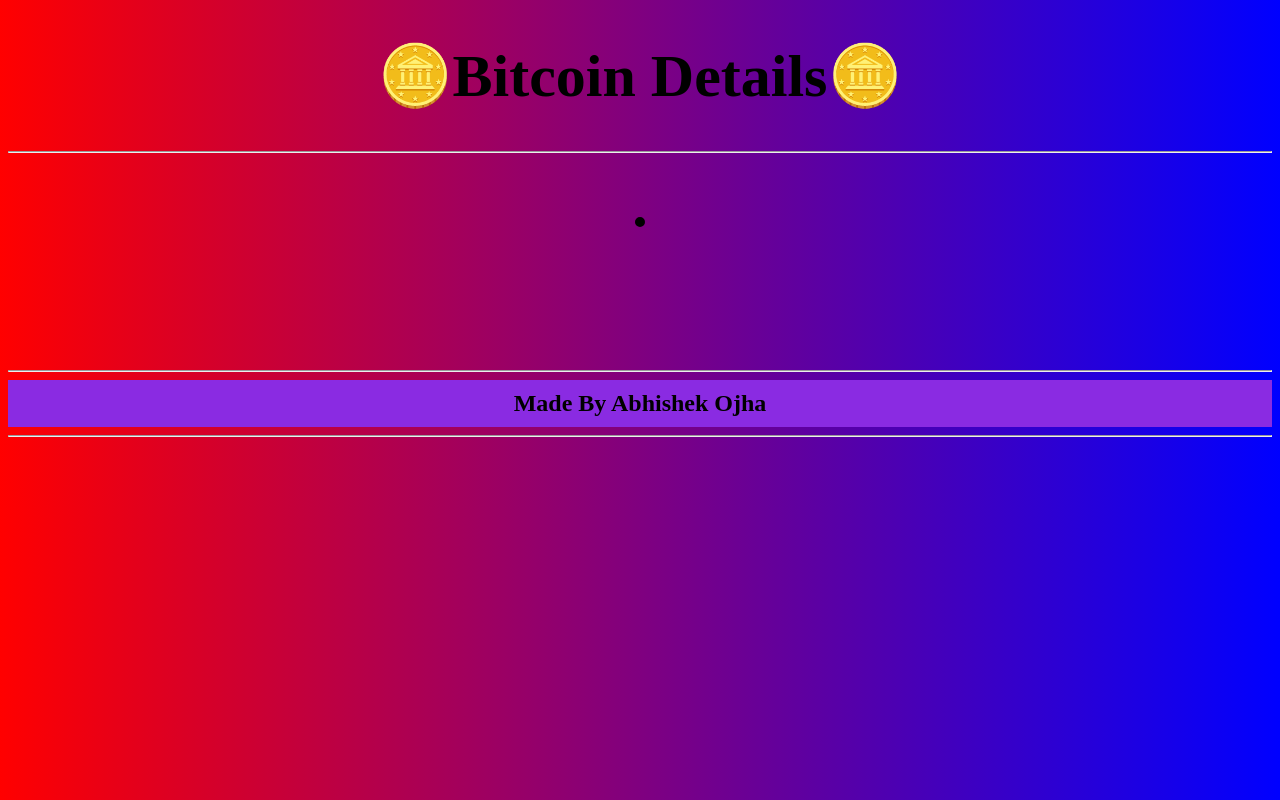
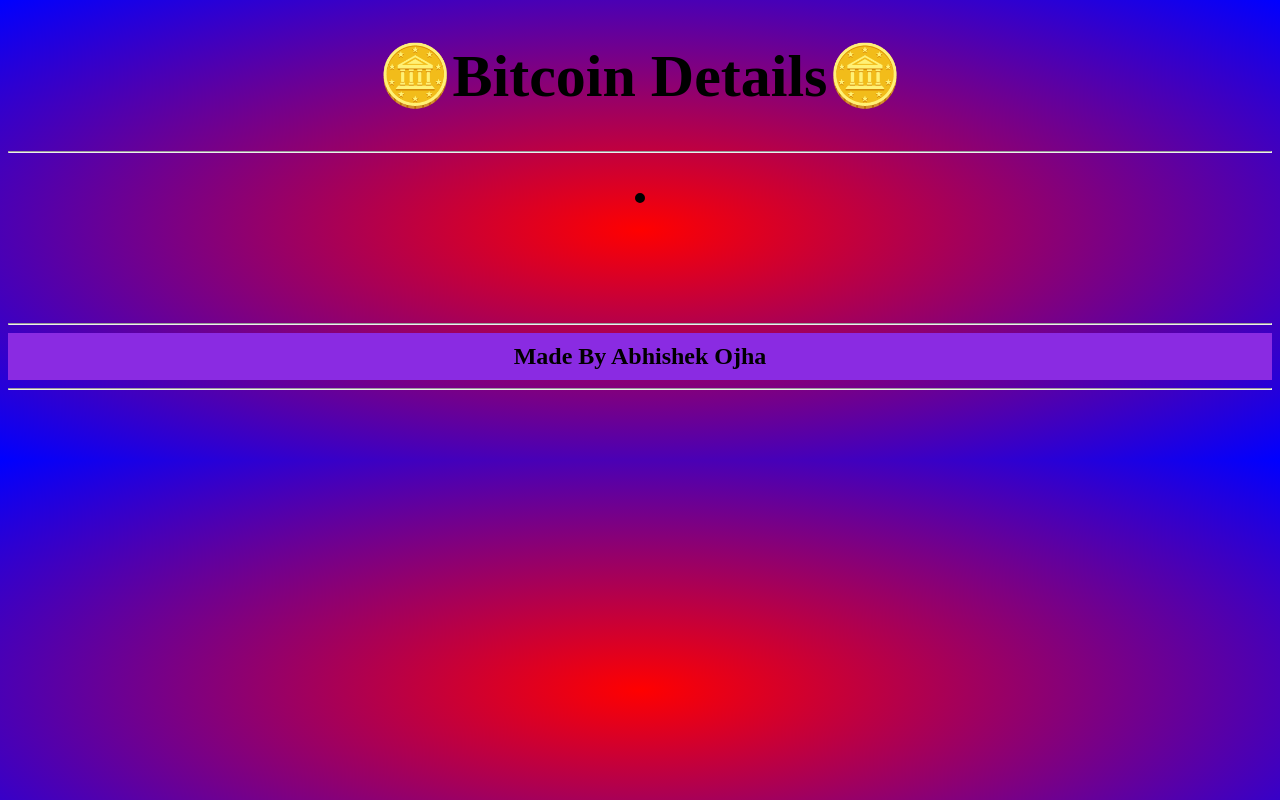
Before and after one commit to Abhishek97Ojha/JAN24-Assignment, a plain HTML site: page index.html in a window 1280 px wide. Drawn offline with Linux system fonts and the light colour scheme; no server answers.

Commit message:
Update style.css

```diff
--- a/style.css
+++ b/style.css
@@ -1,5 +1,5 @@
-            body {
-                background-image: linear-gradient(to right, red, blue);
+             body {
+                background-image: radial-gradient( red, blue);
             }
 
             h1 {
@@ -16,7 +16,7 @@
 
             table {
                 border: 5px solid black;
-                margin: 5% auto 5% auto;
+                margin: 5vh auto 5vh auto;
                 border-radius: 10px;
                 background-image: linear-gradient(to left, wheat, blueviolet);
             }
@@ -24,7 +24,7 @@
             th {
                 border: 3px solid black;
                 padding: 20px;
-                font-size: 40px;
+                font-size: 30px;
             }
 
             tr,
```
